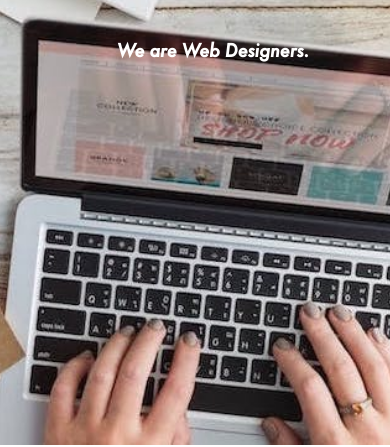
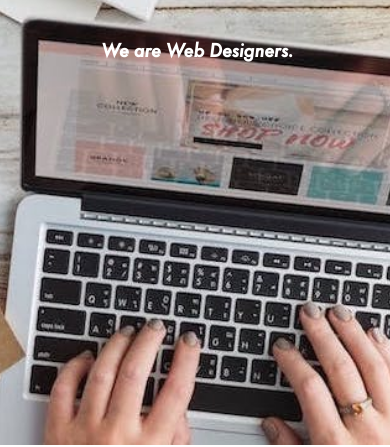
Before and after one commit to sayana387/HappyHack, a plain HTML site: page index.html in a window 390 px wide. Shown: the part 399-846 px from the top of the page. Drawn offline with nearby package versions, Linux system fonts and the light colour scheme; animation ran at ten frames a second.

Commit message:
2/28/3:29

```diff
--- a/style.css
+++ b/style.css
@@ -517,7 +517,7 @@
       font-size: 20px;
       position: absolute;
       top: 52vh;
-      left: 30vw;
+      left: 26vw;
       color: #fff;
     }
 
```
